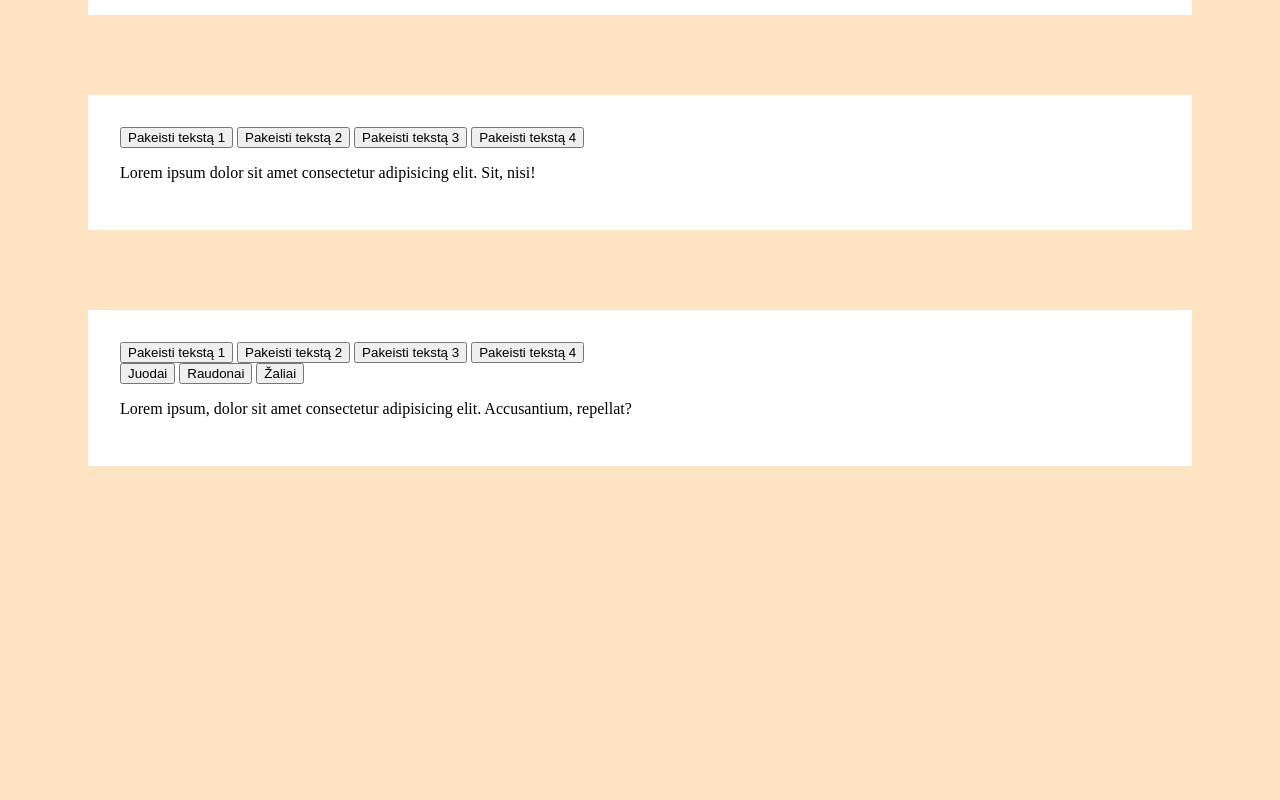
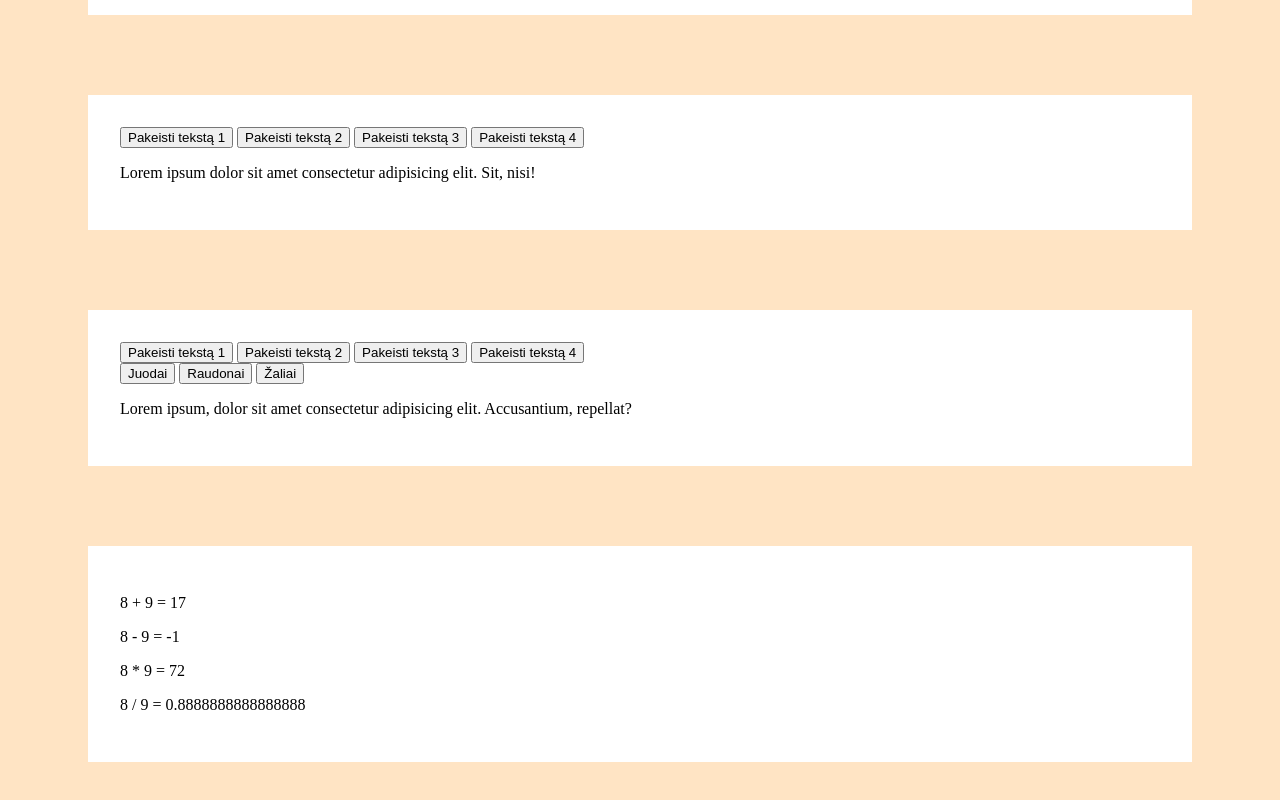
Before and after one commit to tautvydasvarnas1997/02-dom-uzduotis, a plain HTML site: page index.html in a window 1280 px wide. Shown: the part 1881-2681 px from the top of the page. Before the commit the page ends 2427 px from the top, so only its background shows below. Drawn offline with Linux system fonts and the light colour scheme.

Commit message:
Buvo parašytas dešimtas div su skaičiavimais

```diff
--- a/index.html
+++ b/index.html
@@ -84,6 +84,30 @@
 
 </div>
 
+<div id="desimtas">
+    <p id="suma"></p>
+    <p id="skirtumas"></p>
+    <p id="sandauga"></p>
+    <p id="dalmuo"></p>
+</div>
+
+<script>
+
+var pirmas = 8;
+var antras = 9;
+
+var suma = pirmas + antras;
+var skirtumas = pirmas - antras;
+var sandauga = pirmas * antras;
+var dalmuo = pirmas / antras;
+
+document.getElementById("suma").innerHTML = pirmas + " + " + antras + " = " + suma;
+document.getElementById("skirtumas").innerHTML = pirmas + " - " + antras + " = " + skirtumas;
+document.getElementById("sandauga").innerHTML = pirmas + " * " + antras + " = " + sandauga;
+document.getElementById("dalmuo").innerHTML = pirmas + " / " + antras + " = " + dalmuo;
+
+</script>
+
     <script src="index.js"></script>
 </body>
 </html>
--- a/index.js
+++ b/index.js
@@ -45,3 +45,18 @@ function pakeisti3(elementas, tekstas) {
 function kitaSpalva(elementas, spalva) {
     document.getElementById(elementas).style.color = spalva;
 }
+
+// desimtas div
+
+var pirmas = 8;
+var antras = 9;
+
+var suma = pirmas + antras;
+var skirtumas = pirmas - antras;
+var sandauga = pirmas * antras;
+var dalmuo = pirmas / antras;
+
+document.getElementById("suma").innerHTML = pirmas + " + " + antras + " = " + suma;
+document.getElementById("skirtumas").innerHTML = pirmas + " - " + antras + " = " + skirtumas;
+document.getElementById("sandauga").innerHTML = pirmas + " * " + antras + " = " + sandauga;
+document.getElementById("dalmuo").innerHTML = pirmas + " / " + antras + " = " + dalmuo;
```
